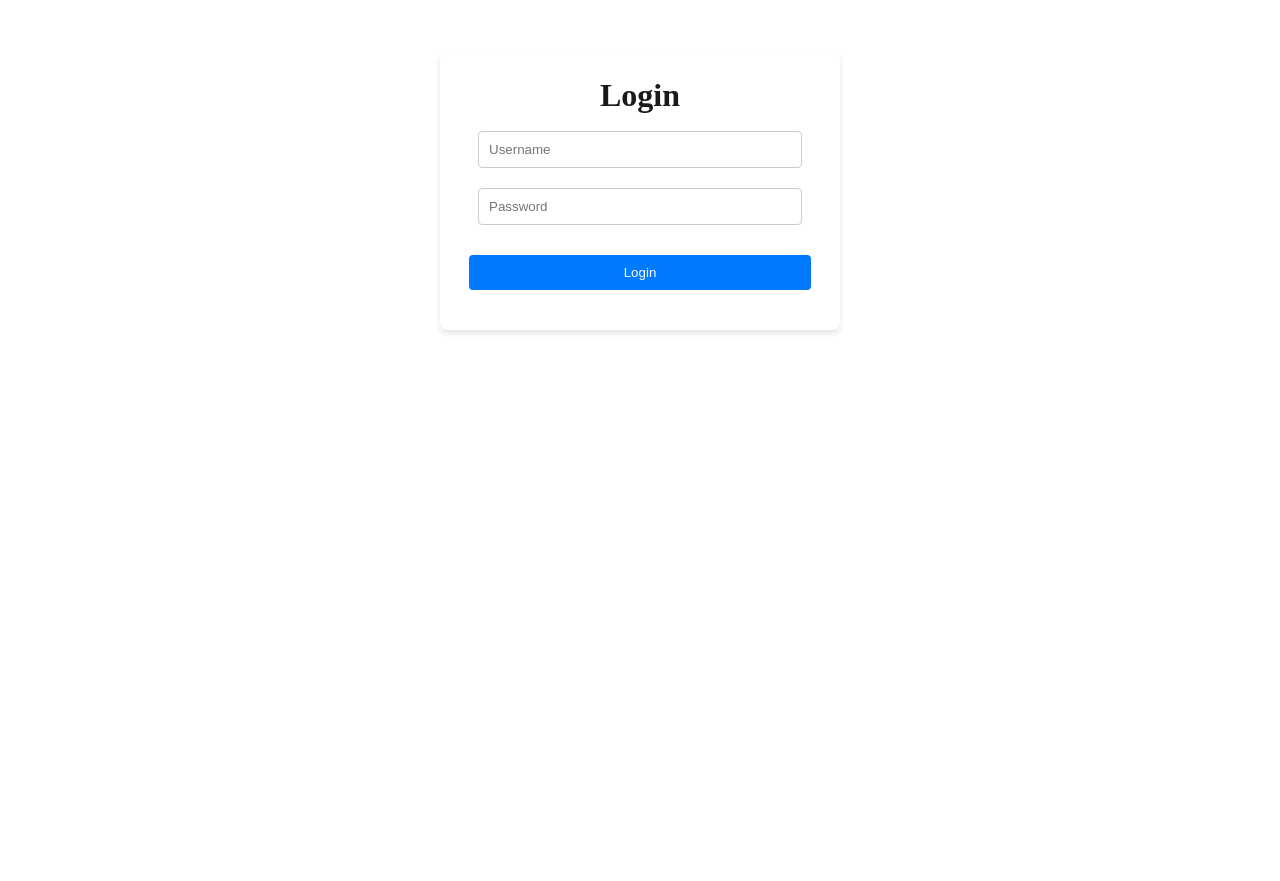
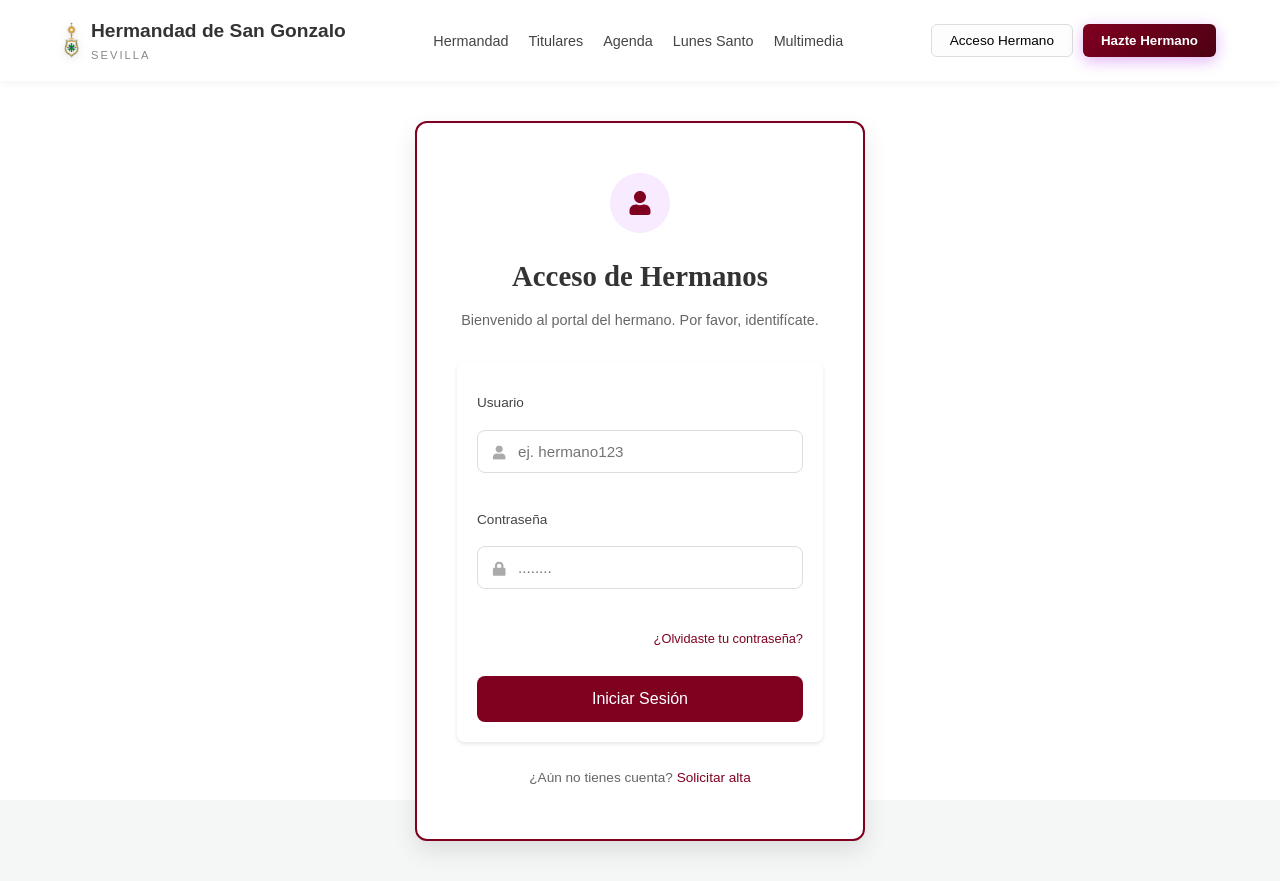
Before and after one commit to ignblabla/TFG, a React app in the folder frontend/: page /login in a window 1280 px wide. Before the commit the page ends 800 px from the top, so only its background shows below. Built offline with nearby package versions, Linux system fonts and the light colour scheme; the HTML template or start-up script is replaced by a standard one.

Commit message:
feat: implement initial login and registration logic
Develop the core structure and basic functionality for user authentication and sign-up processes.

```diff
--- a/frontend/package.json
+++ b/frontend/package.json
@@ -14,6 +14,7 @@
     "jwt-decode": "^4.0.0",
     "react": "^19.2.0",
     "react-dom": "^19.2.0",
+    "react-icons": "^5.5.0",
     "react-router-dom": "^7.11.0"
   },
   "devDependencies": {
--- a/frontend/src/components/Form.jsx
+++ b/frontend/src/components/Form.jsx
@@ -4,6 +4,8 @@ import { useNavigate } from "react-router-dom";
 import { ACCESS_TOKEN, REFRESH_TOKEN } from "../constants";
 import "../styles/Form.css"
 import LoadingIndicator from "./LoadingIndicator";
+import { FaUser } from "react-icons/fa";
+import { FaLock } from "react-icons/fa";
 
 function Form({ route, method }) {
     const [username, setUsername] = useState("");
@@ -11,50 +13,102 @@ function Form({ route, method }) {
     const [loading, setLoading] = useState(false);
     const navigate = useNavigate();
 
-    const name = method === "login" ? "Login" : "Register";
+    const isLogin = method === "login";
+    const title = isLogin ? "Acceso de Hermanos" : "Registro de Hermano";
 
     const handleSubmit = async (e) => {
+        e.preventDefault();
         setLoading(true);
-        e.preventDefault();
 
         try {
-            const res = await api.post(route, { username, password })
-            if (method === "login") {
+            const res = await api.post(route, { username, password });
+            if (isLogin) {
                 localStorage.setItem(ACCESS_TOKEN, res.data.access);
                 localStorage.setItem(REFRESH_TOKEN, res.data.refresh);
-                navigate("/")
+                navigate("/");
             } else {
-                navigate("/login")
+                navigate("/login");
             }
         } catch (error) {
-            alert(error)
+            alert("Error en la autenticación: " + error);
         } finally {
-            setLoading(false)
+            setLoading(false);
         }
     };
 
     return (
-        <form onSubmit={handleSubmit} className="form-container">
-            <h1>{name}</h1>
+        <main className="content-wrapper">
+            <div className="login-card">
+                <div className="card-header-icon">
+                    <FaUser />
+                </div>
+
+                <h2 className="card-title">{title}</h2>
+                <p className="card-subtitle">
+                    {isLogin
+                        ? "Bienvenido al portal del hermano. Por favor, identifícate."
+                        : "Completa los datos para darte de alta."}
+                </p>
+
+                <form onSubmit={handleSubmit}>
+                    <div className="input-group">
+                        <label htmlFor="username">Usuario</label>
+                        <div className="input-wrapper">
+                            <i className="fas fa-user">
+                                <FaUser />
+                            </i>
                             <input
-                className="form-input"
+                                id="username"
                                 type="text"
                                 value={username}
                                 onChange={(e) => setUsername(e.target.value)}
-                placeholder="Username"
+                                placeholder="ej. hermano123"
+                                required
                             />
+                        </div>
+                    </div>
+
+                    <div className="input-group">
+                        <label htmlFor="password">Contraseña</label>
+                        <div className="input-wrapper">
+                            <i className="fas fa-lock">
+                                <FaLock />
+                            </i>
                             <input
-                className="form-input"
+                                id="password"
                                 type="password"
                                 value={password}
                                 onChange={(e) => setPassword(e.target.value)}
-                placeholder="Password"
+                                placeholder="........"
+                                required
                             />
+                        </div>
+                    </div>
+
+                    {isLogin && (
+                        <div className="forgot-password">
+                            <a href="#">¿Olvidaste tu contraseña?</a>
+                        </div>
+                    )}
+
                     {loading && <LoadingIndicator />}
-            <button className="form-button" type="submit">
-                {name}
+
+                    <button type="submit" className="btn-login" disabled={loading}>
+                        {isLogin ? "Iniciar Sesión" : "Registrarse"}
                     </button>
                 </form>
+
+                <div className="card-footer">
+                    <p>
+                        {isLogin ? (
+                            <>¿Aún no tienes cuenta? <a href="/register">Solicitar alta</a></>
+                        ) : (
+                            <>¿Ya tienes cuenta? <a href="/login">Inicia sesión aquí</a></>
+                        )}
+                    </p>
+                </div>
+            </div>
+        </main>
     );
 }
 
--- /dev/null
+++ b/frontend/src/components/NavBar.jsx
@@ -0,0 +1,30 @@
+import "../styles/Index.css"
+import logoEscudo from '../assets/escudo.png';
+
+function NavBar() {
+    return (
+        <div className="site-wrapper">
+            <nav>
+                <div className="logo-container">
+                    <img src={logoEscudo} alt="Escudo San Gonzalo" className="nav-logo" />
+                    <div className="logo-text">
+                        <h4>Hermandad de San Gonzalo</h4>
+                        <span>SEVILLA</span>
+                    </div>
+                </div>
+                <ul className="nav-links">
+                    <li><a href="#hermandad">Hermandad</a></li>
+                    <li><a href="#titulares">Titulares</a></li>
+                    <li><a href="#agenda">Agenda</a></li>
+                    <li><a href="#lunes-santo">Lunes Santo</a></li>
+                    <li><a href="#multimedia">Multimedia</a></li>
+                </ul>
+                <div className="nav-buttons">
+                    <button className="btn-outline">Acceso Hermano</button>
+                    <button className="btn-purple">Hazte Hermano</button>
+                </div>
+            </nav>
+        </div>
+    );
+}
+export default NavBar;
--- a/frontend/src/pages/Login.jsx
+++ b/frontend/src/pages/Login.jsx
@@ -1,7 +1,14 @@
-import Form from "../components/Form"
+import Form from "../components/Form";
+import Navbar from "../components/NavBar";
 
 function Login() {
-    return <Form route="/api/token/" method="login" />
+    return (
+        <div className="site-wrapper">
+            <Navbar />
+
+            <Form route="/api/token/" method="login" />
+        </div>
+    );
 }
 
-export default Login
+export default Login;
--- a/frontend/src/pages/Register.jsx
+++ b/frontend/src/pages/Register.jsx
@@ -1,7 +1,14 @@
 import Form from "../components/Form"
+import Navbar from "../components/NavBar"
 
 function Register() {
-    return <Form route="/api/user/register/" method="register" />
+    return (
+        <div className="site-wrapper">
+            <Navbar />
+
+            <Form route="/api/user/register/" method="register" />
+        </div>
+    )
 }
 
 export default Register
--- a/frontend/src/styles/Form.css
+++ b/frontend/src/styles/Form.css
@@ -1,36 +1,221 @@
-.form-container {
+/* Definición de variables para que el CSS funcione */
+:root {
+    --burgundy-primary: #800020;
+    --burgundy-dark: #4d0013;
+    --card-shadow: 0 10px 25px rgba(0, 0, 0, 0.1);
+    --text-muted: #666;
+    --bg-light: #f4f7f6;
+}
+
+/* Ajustes globales para que el fondo se vea bien */
+body, html {
+    margin: 0;
+    padding: 0;
+    height: 100%;
+    font-family: 'Roboto', sans-serif;
+    background-color: var(--bg-light);
+}
+
+#root {
     display: flex;
     flex-direction: column;
-  align-items: center;
-  justify-content: center;
-  margin: 50px auto;
-  padding: 20px;
-  border-radius: 8px;
-  box-shadow: 0 4px 6px rgba(0, 0, 0, 0.1);
-  max-width: 400px;
+    min-height: 100vh;
 }
 
-.form-input {
-  width: 90%;
-  padding: 10px;
-  margin: 10px 0;
-  border: 1px solid #ccc;
-  border-radius: 4px;
+/* --- Navbar (Añadido para el Login.jsx) --- */
+.navbar {
+    display: flex;
+    justify-content: space-between;
+    align-items: center;
+    padding: 1rem 5%;
+    background: white;
+    box-shadow: 0 2px 5px rgba(0,0,0,0.05);
+}
+
+.logo-container {
+    display: flex;
+    align-items: center;
+    gap: 10px;
+}
+
+.brand-name {
+    font-family: 'Bitter', serif;
+    font-size: 1.2rem;
+    color: var(--burgundy-primary);
+}
+
+.navbar nav ul {
+    list-style: none;
+    display: flex;
+    gap: 20px;
+    margin: 0;
+}
+
+.navbar nav ul li a {
+    text-decoration: none;
+    color: #444;
+    font-size: 0.9rem;
+    font-weight: 500;
+}
+
+/* --- Tu CSS original con ajustes --- */
+.content-wrapper {
+    flex-grow: 1;
+    display: flex;
+    justify-content: center;
+    align-items: center;
+    padding: 40px 20px;
+}
+
+.login-card {
+    background: white;
+    width: 100%;
+    max-width: 450px;
+    padding: 50px 40px;
+    border-radius: 12px;
+    box-shadow: var(--card-shadow);
+    text-align: center;
+    box-sizing: border-box;
+    border: 2px solid var(--burgundy-primary);
+}
+
+.card-header-icon {
+    background: #f8eaff;
+    color: var(--burgundy-primary);
+    width: 60px;
+    height: 60px;
+    margin: 0 auto 20px;
+    display: flex;
+    justify-content: center;
+    align-items: center;
+    border-radius: 50%;
+    font-size: 24px;
+}
+
+.card-title {
+    font-family: 'Bitter', serif;
+    font-size: 1.8rem;
+    margin-bottom: 10px;
+    color: #333;
+}
+
+.card-subtitle {
+    color: var(--text-muted);
+    font-size: 0.9rem;
+    margin-bottom: 30px;
+    font-weight: 300;
+}
+
+/* --- Form Elements --- */
+.input-group {
+    text-align: left;
+    margin-bottom: 20px;
+}
+
+.input-group label {
+    display: block;
+    font-size: 0.85rem;
+    font-weight: 500;
+    margin-bottom: 8px;
+    color: #444;
+}
+
+.input-wrapper {
+    position: relative;
+}
+
+.input-wrapper i {
+    position: absolute;
+    left: 15px;
+    top: 50%;
+    transform: translateY(-50%);
+    color: #aaa;
+    font-size: 0.9rem;
+}
+
+.input-wrapper input {
+    width: 100%;
+    padding: 12px 15px 12px 40px;
+    border: 1px solid #ddd;
+    border-radius: 8px;
+    font-size: 0.95rem;
+    outline: none;
+    transition: border-color 0.3s;
     box-sizing: border-box;
 }
 
-.form-button {
-  width: 95%;
-  padding: 10px;
-  margin: 20px 0;
-  background-color: #007bff;
+.input-wrapper input:focus {
+    border-color: var(--burgundy-primary);
+}
+
+.forgot-password {
+    text-align: right;
+    margin-bottom: 25px;
+}
+
+.forgot-password a {
+    color: var(--burgundy-primary);
+    text-decoration: none;
+    font-size: 0.8rem;
+    font-weight: 500;
+}
+
+.btn-login {
+    width: 100%;
+    padding: 14px;
+    background-color: var(--burgundy-primary);
     color: white;
     border: none;
-  border-radius: 4px;
+    border-radius: 8px;
+    font-size: 1rem;
+    font-weight: 500;
     cursor: pointer;
-  transition: background-color 0.2s ease-in-out;
+    transition: background 0.3s, transform 0.1s;
 }
 
-.form-button:hover {
-  background-color: #0056b3;
+.btn-login:hover {
+    background-color: var(--burgundy-dark);
 }
+
+.btn-login:active {
+    transform: scale(0.98);
+}
+
+.card-footer {
+    margin-top: 25px;
+    font-size: 0.85rem;
+    color: #666;
+}
+
+.card-footer a {
+    color: var(--burgundy-primary);
+    text-decoration: none;
+    font-weight: 500;
+}
+
+/* --- Footer --- */
+.main-footer {
+    padding: 20px;
+    text-align: center;
+    color: #999;
+    font-size: 0.75rem;
+    line-height: 1.5;
+}
+
+/* Responsive adjustments */
+@media (max-width: 768px) {
+    .navbar {
+        flex-direction: column;
+        gap: 15px;
+        text-align: center;
+    }
+
+    .navbar nav ul {
+        padding: 0;
+        gap: 15px;
+    }
+
+    .login-card {
+        padding: 40px 25px;
+    }
+}
```
Also changed, not shown: frontend/src/pages/Index.jsx (+4 -23 lines), 1 other file (tests, documents, lock files or other folders). Lines whose indentation alone changed are shown as unchanged.
